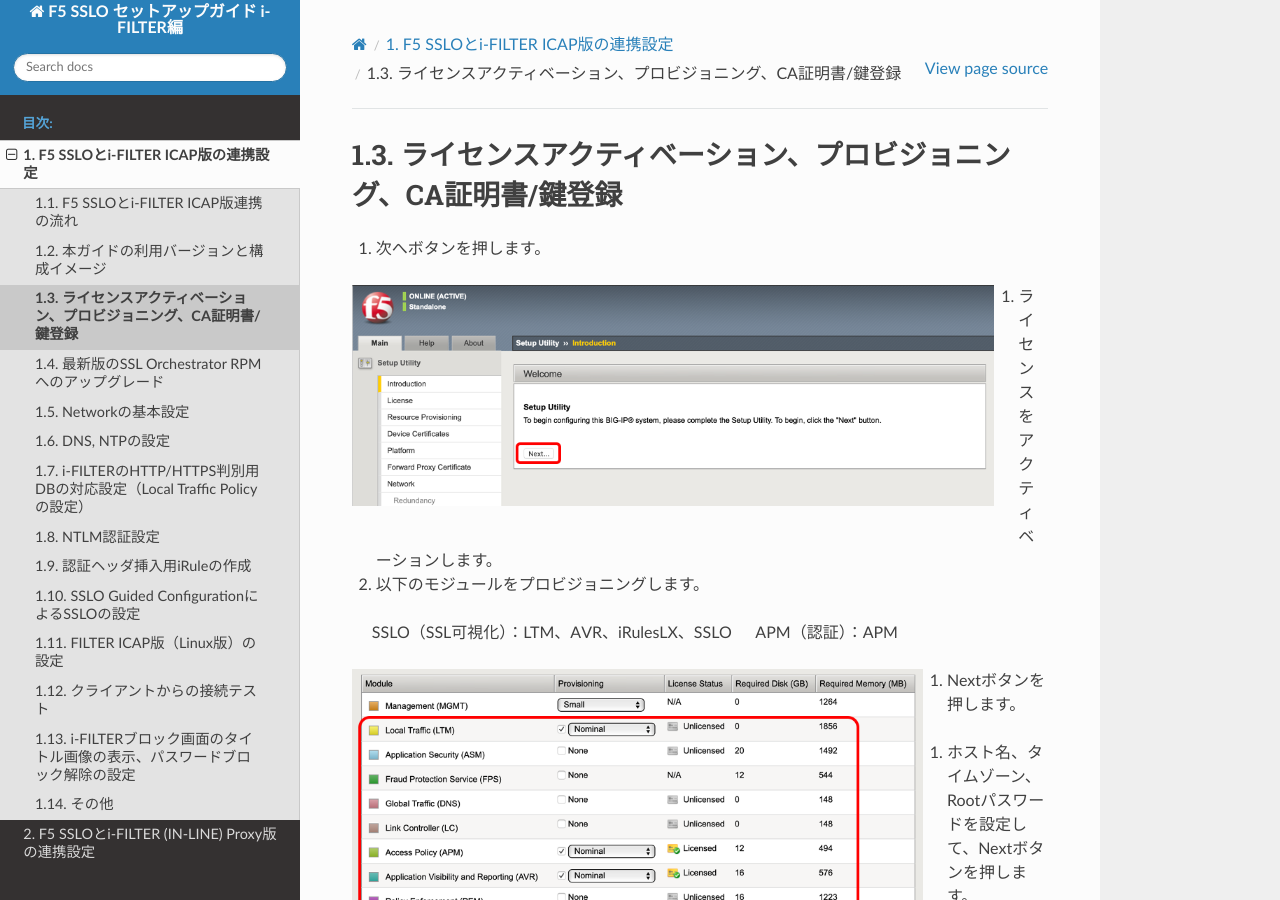
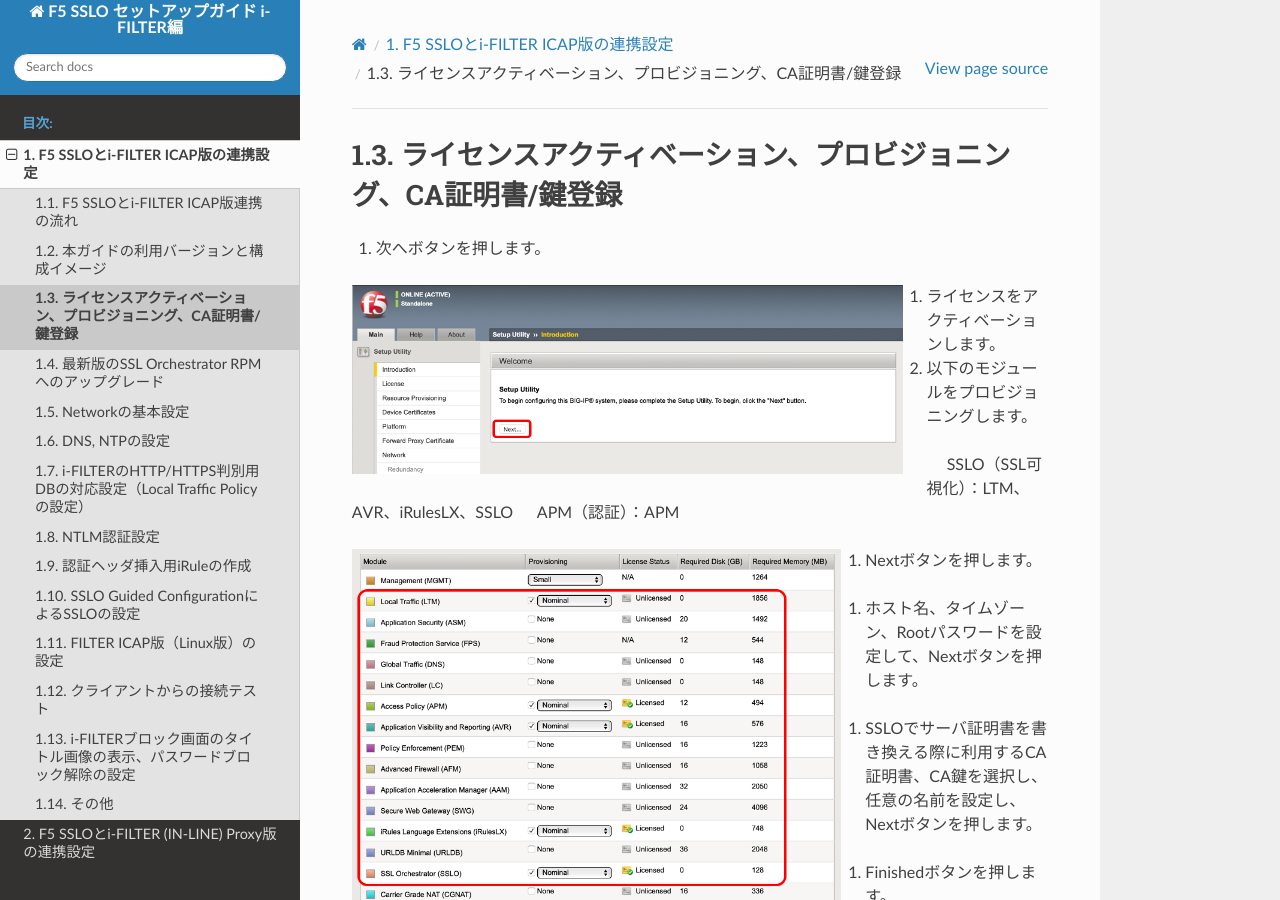
Before and after one commit to BeF5/f5j-sslo-iswf, a Sphinx documentation site: the page built from docs/content1/module03/module03.rst, in a window 1280 px wide and 900 px high. Built offline with Sphinx 7.4.7 and the Read the Docs theme 2.0.0, drawn with Linux system fonts in a browser that asks for light colours.

Commit message:
no message

```diff
--- a/docs/content1/module03/module03.rst
+++ b/docs/content1/module03/module03.rst
@@ -4,7 +4,7 @@
 #. 次へボタンを押します。
 
 .. figure:: images/mod3-1.png
-   :scale: 70%
+   :scale: 60%
    :align: left
 
 #. ライセンスをアクティベーションします。
@@ -14,29 +14,29 @@
 　    APM（認証）：APM
 
 .. figure:: images/mod3-2.png
-   :scale: 70%
+   :scale: 60%
    :align: left
 
 #. Nextボタンを押します。
 
 .. figure:: images/mod3-3.png
-   :scale: 70%
+   :scale: 60%
    :align: left
 
 #. ホスト名、タイムゾーン、Rootパスワードを設定して、Nextボタンを押します。
 
 .. figure:: images/mod3-4.png
-   :scale: 70%
+   :scale: 60%
    :align: left
 
 #. SSLOでサーバ証明書を書き換える際に利用するCA証明書、CA鍵を選択し、任意の名前を設定し、Nextボタンを押します。
 
 .. figure:: images/mod3-5.png
-   :scale: 70%
+   :scale: 60%
    :align: left
 
 #. Finishedボタンを押します。
 
 .. figure:: images/mod3-6.png
-   :scale: 70%
+   :scale: 60%
    :align: left
```
Also changed, not shown: docs/content1/module02/module02.rst (+10 -5 lines).
